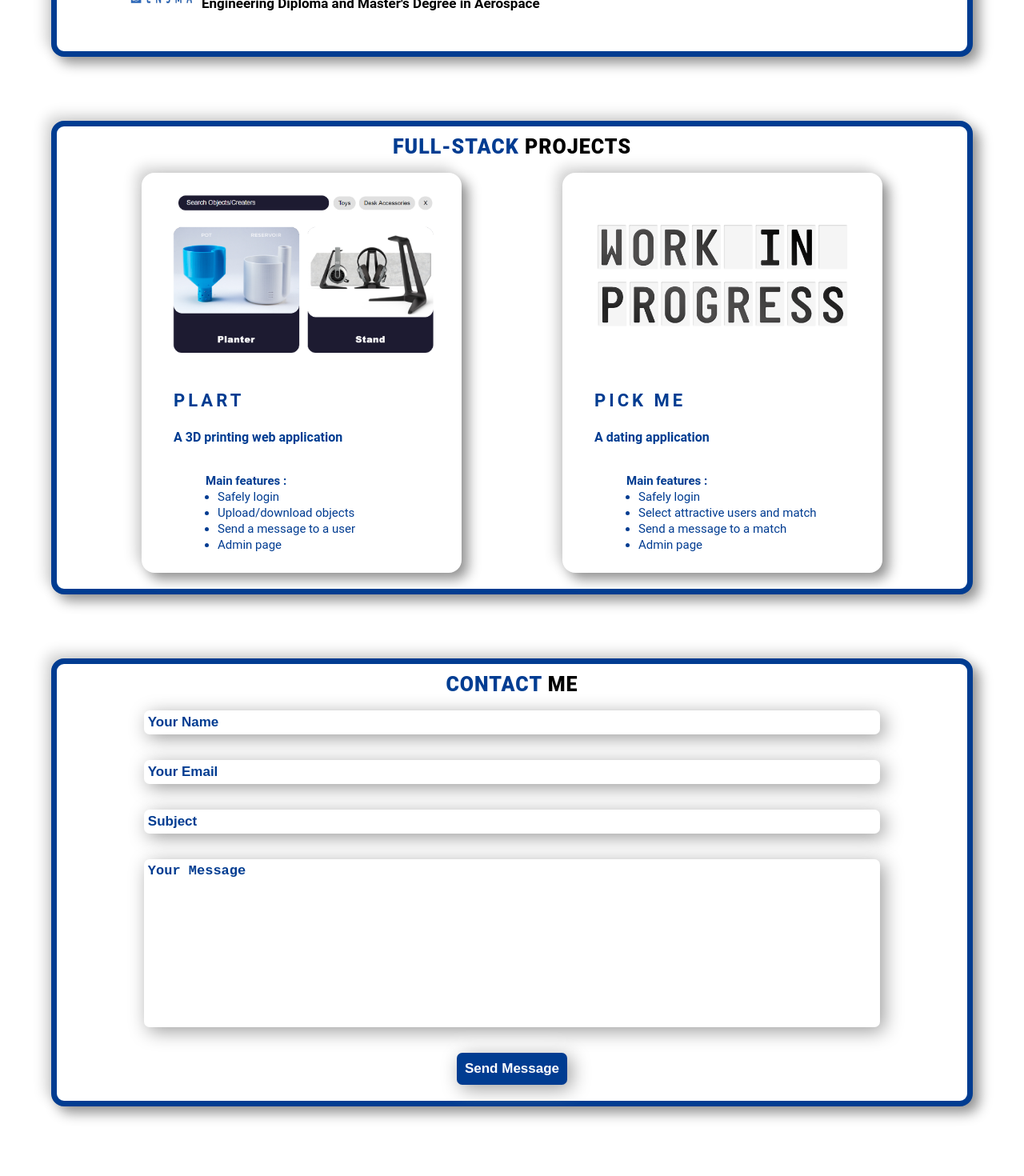
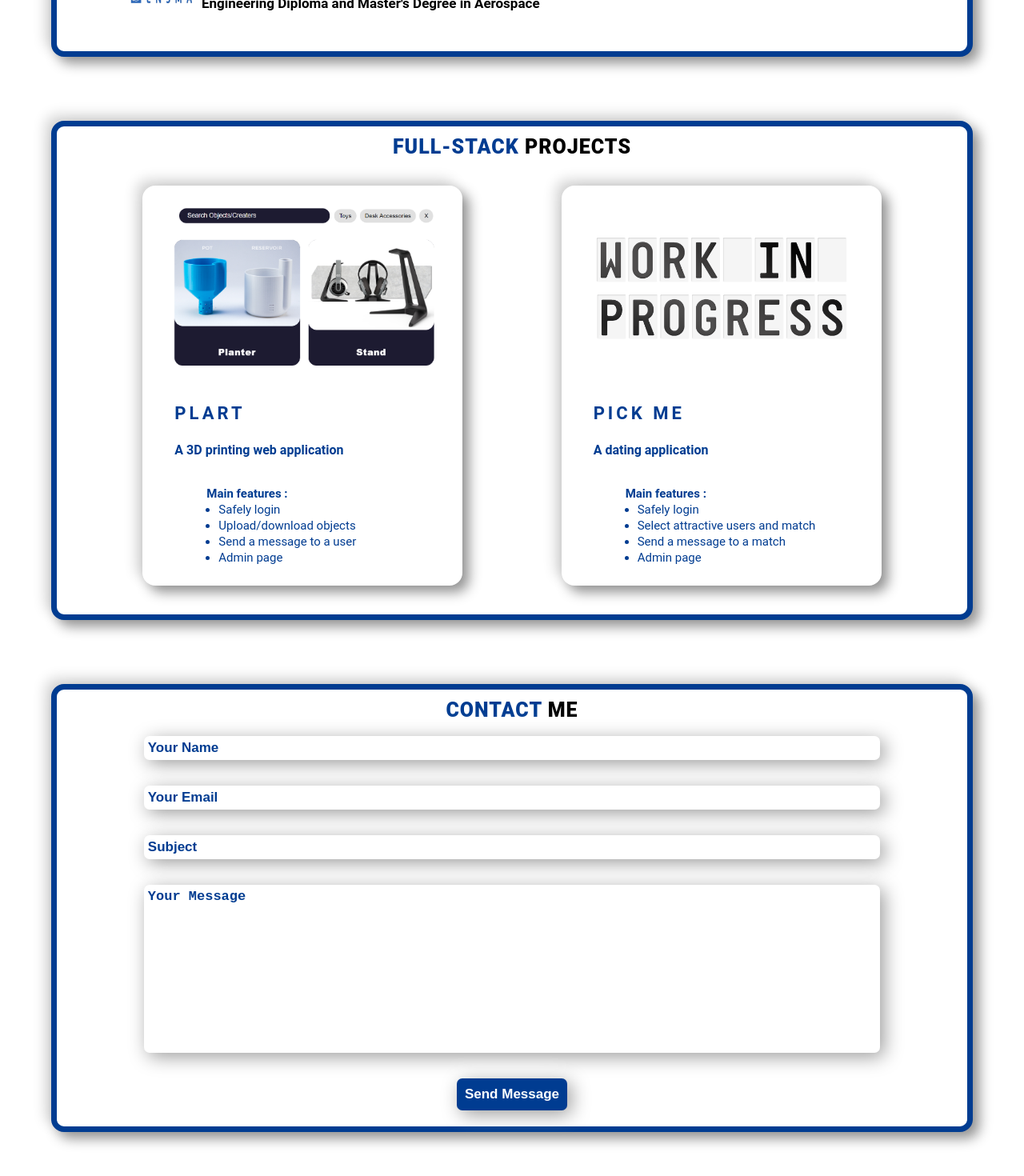
Before and after one commit to Brice150/Portfolio, an Angular app: page /page in a window 1280 px wide. Shown: the part 1394-2864 px from the top of the page at 80% size. Built offline with nearby package versions, Linux system fonts and the light colour scheme.

Commit message:
margin between projects

```diff
--- a/src/app/page.component/contact.component/contact.component.css
+++ b/src/app/page.component/contact.component/contact.component.css
@@ -1,6 +1,6 @@
 .contact {
     padding-top: 80px;
-    padding-bottom: 120px;
+    padding-bottom: 40px;
     width: 100%;
 }
 
--- a/src/app/page.component/project.component/project.component.css
+++ b/src/app/page.component/project.component/project.component.css
@@ -50,7 +50,7 @@
     max-width: 400px;
     height: 500px;
     border-radius: 16px;
-    margin: 0 20px;
+    margin: 16px;
     box-shadow:  8px 8px 16px #909090,
              -8px -8px 16px #d8d8d8;
     transition: 0.5s ease;
```
Also changed, not shown: 4 other files (tests, documents, lock files or other folders).
